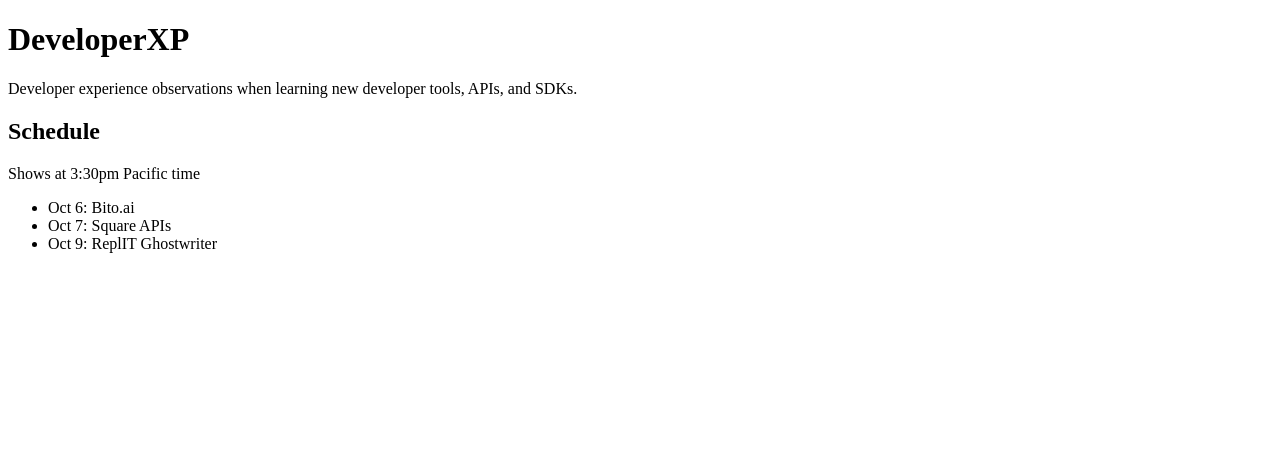
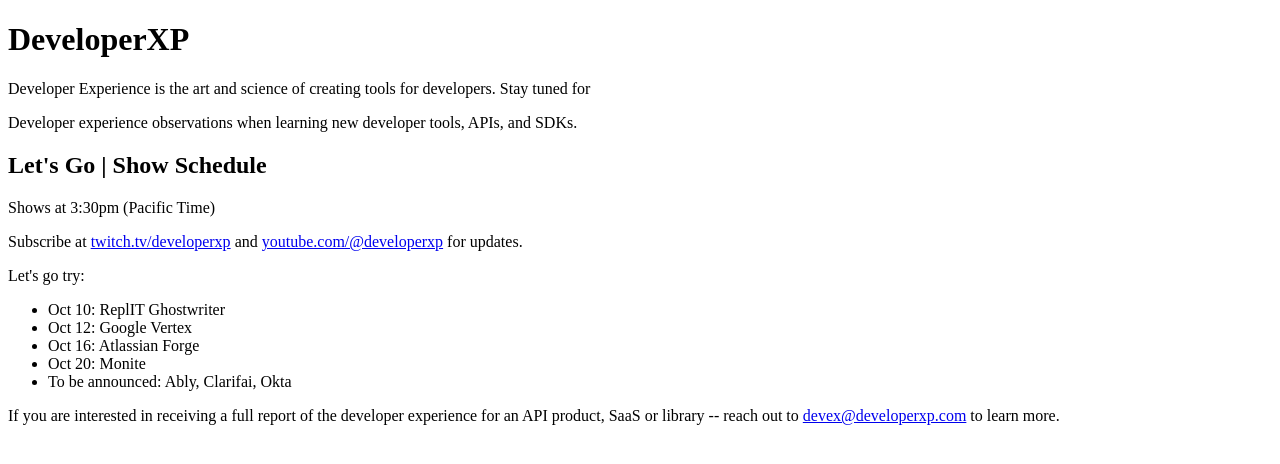
Before and after one commit to devrelteam/developerxp.com, a SvelteKit app: page / in a window 1280 px wide. Shown: the top 464 px of the page. Built offline with nearby package versions, Linux system fonts and the light colour scheme.

Commit message:
schedule updates

```diff
--- a/package.json
+++ b/package.json
@@ -1,6 +1,6 @@
 {
 	"name": "developerxp.com",
-	"version": "0.0.1",
+	"version": "0.0.2",
 	"private": true,
 	"scripts": {
 		"dev": "vite dev",
@@ -8,7 +8,7 @@
 		"preview": "vite preview",
 		"check": "svelte-kit sync && svelte-check --tsconfig ./tsconfig.json",
 		"check:watch": "svelte-kit sync && svelte-check --tsconfig ./tsconfig.json --watch",
-        "deploy": "npx gh-pages -d build"
+		"deploy": "npx gh-pages -d build"
 	},
 	"devDependencies": {
 		"@sveltejs/adapter-auto": "^2.0.0",
--- a/src/routes/+page.svelte
+++ b/src/routes/+page.svelte
@@ -1,11 +1,25 @@
+
+<svelte:head>
+    <title>DeveloperXP.com</title>
+</svelte:head>
+
+
 <h1>DeveloperXP</h1>
+<p>Developer Experience is the art and science of creating tools for developers. Stay tuned for </p>
 <p>Developer experience observations when learning new developer tools, APIs, and SDKs.</p>
 
-<h2>Schedule</h2>
-<p>Shows at 3:30pm Pacific time</p>
+<h2>Let's Go | Show Schedule</h2>
+<p>Shows at 3:30pm (Pacific Time)</p>
 
+<p>Subscribe at <a href="https://twitch.tv/developerxp">twitch.tv/developerxp</a> and <a href="https://youtube.com/@developerxp">youtube.com/@developerxp</a> for updates.</p>
+
+<p>Let's go try:</p>
 <ul>
-<li>Oct 6: Bito.ai</li>
-<li>Oct 7: Square APIs</li>
-<li>Oct 9: ReplIT Ghostwriter</li>
+<li>Oct 10: ReplIT Ghostwriter</li>
+<li>Oct 12: Google Vertex</li>
+<li>Oct 16: Atlassian Forge</li>
+<li>Oct 20: Monite</li>
+<li>To be announced: Ably, Clarifai, Okta</li>
 </ul>
+
+<p>If you are interested in receiving a full report of the developer experience for an API product, SaaS or library -- reach out to <a href="mailto:devex@developerxp.com">devex@developerxp.com</a> to learn more.</p>
```
Also changed, not shown: static/favicon.png, 1 other file (tests, documents, lock files or other folders).
